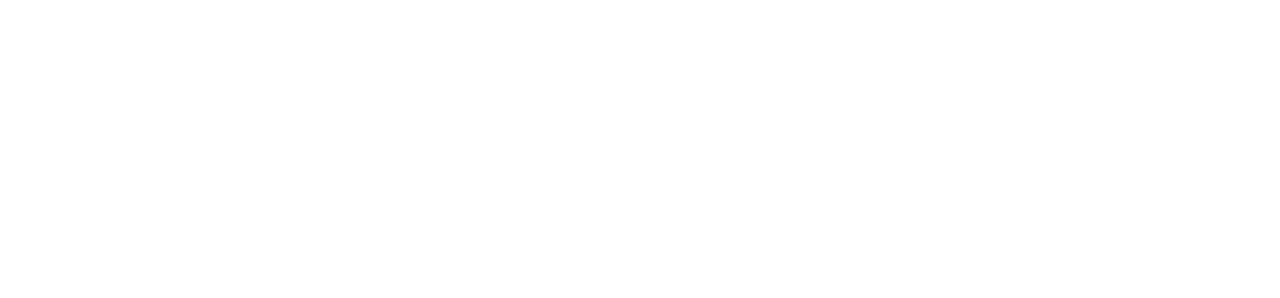
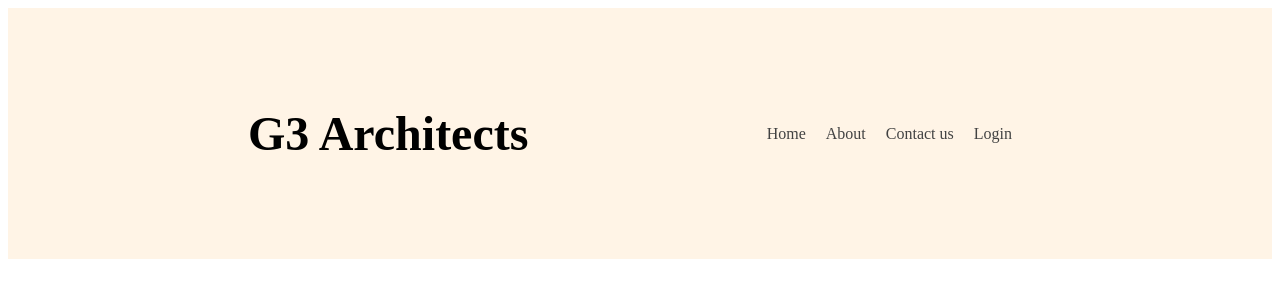
Before and after one commit to rishadislam1/g3-architect-website, a plain HTML site: page index.html in a window 1280 px wide. Drawn offline with Linux system fonts and the light colour scheme.

Commit message:
header half done

```diff
--- a/index.html
+++ b/index.html
@@ -5,6 +5,24 @@
     <link rel="stylesheet" href="style/architect.css"
 </head>
 <body>
+    <header>
+        <nav>
+            <h3 class="nav-title">G3 Architects</h3>
+            <ul>
+                <li><a href="">Home</a></li>
+                <li><a href="">About</a></li>
+                <li><a href="">Contact us</a></li>
+                <li><a href="">Login</a></li>
+            </ul>
+        </nav>
+
+    </header>
+    <main>
+
+    </main>
+    <footer>
+
+    </footer>
 
 </body>
 </html>
--- a/style/architect.css
+++ b/style/architect.css
@@ -0,0 +1,33 @@
+/*header styles*/
+header{
+    background: rgba(255, 144, 14, 0.10);
+    padding: 50px 240px;
+}
+nav{
+    display:flex;
+    justify-content: space-between;
+    align-items: center;
+
+}
+.nav-title{
+    font-size: 3rem;
+    color: #131313);
+text-align: center;
+font-family: "Work Sans";
+font-style: normal;
+font-weight: 700;
+line-height: normal;
+}
+nav > ul{
+    display:flex;
+}
+nav li{
+    list-style: none;
+    margin-right: 20px;
+    font-weight: 500;
+    font-size: 1rem;
+}
+nav li a{
+    text-decoration: none;
+    color: #424242;
+}
```
